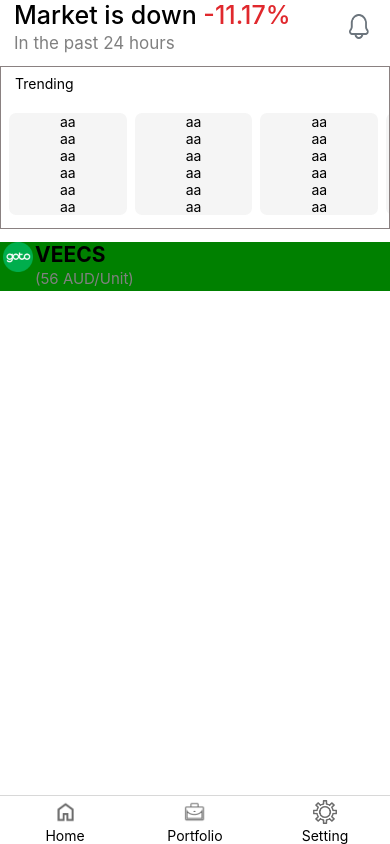
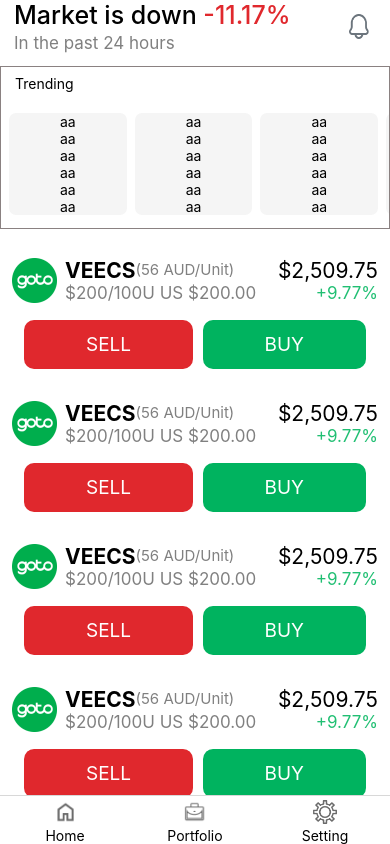
Before and after one commit to Abhishekkumarsingh2845/TradeApp, a React Native app: screen /Home in a window 390 px wide. Built offline with nearby package versions, Linux system fonts and the light colour scheme.

Commit message:
completing the Home screen

```diff
--- a/Src/Screens/Home.js
+++ b/Src/Screens/Home.js
@@ -4,6 +4,7 @@ import {
   StatusBar,
   StyleSheet,
   Text,
+  TouchableOpacity,
   View,
 } from 'react-native';
 import React from 'react';
@@ -70,17 +71,203 @@ const Home = () => {
           </View>
         </ScrollView>
       </View>
-      <View style={{backgroundColor:'green'}}>
-      <View style={{flexDirection: 'row'}}>
-        <View>
-          <Image source={require('./../Assets/Img/goto.png')} style={{width:35,height:30,resizeMode:'contain'}} />
+      <ScrollView>
+        <View style={styles.cardContainer}>
+          <View style={styles.card}>
+            <View style={styles.cardHeader}>
+              <Image
+                source={require('./../Assets/Img/goto.png')}
+                style={styles.cardImage}
+              />
+              <View style={styles.textRow}>
+                <View style={{flexDirection: 'row'}}>
+                  <Text style={styles.baseText}>VEECS</Text>
+                  <Text style={styles.superscript}>(56 AUD/Unit)</Text>
+                </View>
+                <View style={{flexDirection: 'row'}}>
+                  <Text style={{fontSize: hp(2), color: 'grey'}}>
+                    $200/100U US $200.00
+                  </Text>
+                </View>
+              </View>
+              <View style={styles.cardRightText}>
+                <Text style={{fontSize: hp(2.5), color: 'black'}}>
+                  $2,509.75
+                </Text>
+                <Text
+                  style={{fontSize: hp(2), color: 'black', color: '#21BF73'}}>
+                  +9.77%
+                </Text>
+              </View>
+            </View>
+            <View style={styles.cardActions}>
+              <TouchableOpacity
+                style={[styles.actionButton, styles.sellButton]}>
+                <Text style={styles.actionButtonText}>SELL</Text>
+              </TouchableOpacity>
+              <TouchableOpacity style={[styles.actionButton, styles.buyButton]}>
+                <Text style={styles.actionButtonText}>BUY</Text>
+              </TouchableOpacity>
+            </View>
+          </View>
         </View>
-        <View style={styles.textRow}>
-          <Text style={styles.baseText}>VEECS</Text>
-          <Text style={styles.superscript}>(56 AUD/Unit)</Text>
+        <View style={styles.cardContainer}>
+          <View style={styles.card}>
+            <View style={styles.cardHeader}>
+              <Image
+                source={require('./../Assets/Img/goto.png')}
+                style={styles.cardImage}
+              />
+              <View style={styles.textRow}>
+                <View style={{flexDirection: 'row'}}>
+                  <Text style={styles.baseText}>VEECS</Text>
+                  <Text style={styles.superscript}>(56 AUD/Unit)</Text>
+                </View>
+                <View style={{flexDirection: 'row'}}>
+                  <Text style={{fontSize: hp(2), color: 'grey'}}>
+                    $200/100U US $200.00
+                  </Text>
+                </View>
+              </View>
+              <View style={styles.cardRightText}>
+                <Text style={{fontSize: hp(2.5), color: 'black'}}>
+                  $2,509.75
+                </Text>
+                <Text
+                  style={{fontSize: hp(2), color: 'black', color: '#21BF73'}}>
+                  +9.77%
+                </Text>
+              </View>
+            </View>
+            <View style={styles.cardActions}>
+              <TouchableOpacity
+                style={[styles.actionButton, styles.sellButton]}>
+                <Text style={styles.actionButtonText}>SELL</Text>
+              </TouchableOpacity>
+              <TouchableOpacity style={[styles.actionButton, styles.buyButton]}>
+                <Text style={styles.actionButtonText}>BUY</Text>
+              </TouchableOpacity>
+            </View>
+          </View>
         </View>
-      </View>
-      </View>
+        <View style={styles.cardContainer}>
+          <View style={styles.card}>
+            <View style={styles.cardHeader}>
+              <Image
+                source={require('./../Assets/Img/goto.png')}
+                style={styles.cardImage}
+              />
+              <View style={styles.textRow}>
+                <View style={{flexDirection: 'row'}}>
+                  <Text style={styles.baseText}>VEECS</Text>
+                  <Text style={styles.superscript}>(56 AUD/Unit)</Text>
+                </View>
+                <View style={{flexDirection: 'row'}}>
+                  <Text style={{fontSize: hp(2), color: 'grey'}}>
+                    $200/100U US $200.00
+                  </Text>
+                </View>
+              </View>
+              <View style={styles.cardRightText}>
+                <Text style={{fontSize: hp(2.5), color: 'black'}}>
+                  $2,509.75
+                </Text>
+                <Text
+                  style={{fontSize: hp(2), color: 'black', color: '#21BF73'}}>
+                  +9.77%
+                </Text>
+              </View>
+            </View>
+            <View style={styles.cardActions}>
+              <TouchableOpacity
+                style={[styles.actionButton, styles.sellButton]}>
+                <Text style={styles.actionButtonText}>SELL</Text>
+              </TouchableOpacity>
+              <TouchableOpacity style={[styles.actionButton, styles.buyButton]}>
+                <Text style={styles.actionButtonText}>BUY</Text>
+              </TouchableOpacity>
+            </View>
+          </View>
+        </View>
+        <View style={styles.cardContainer}>
+          <View style={styles.card}>
+            <View style={styles.cardHeader}>
+              <Image
+                source={require('./../Assets/Img/goto.png')}
+                style={styles.cardImage}
+              />
+              <View style={styles.textRow}>
+                <View style={{flexDirection: 'row'}}>
+                  <Text style={styles.baseText}>VEECS</Text>
+                  <Text style={styles.superscript}>(56 AUD/Unit)</Text>
+                </View>
+                <View style={{flexDirection: 'row'}}>
+                  <Text style={{fontSize: hp(2), color: 'grey'}}>
+                    $200/100U US $200.00
+                  </Text>
+                </View>
+              </View>
+              <View style={styles.cardRightText}>
+                <Text style={{fontSize: hp(2.5), color: 'black'}}>
+                  $2,509.75
+                </Text>
+                <Text
+                  style={{fontSize: hp(2), color: 'black', color: '#21BF73'}}>
+                  +9.77%
+                </Text>
+              </View>
+            </View>
+            <View style={styles.cardActions}>
+              <TouchableOpacity
+                style={[styles.actionButton, styles.sellButton]}>
+                <Text style={styles.actionButtonText}>SELL</Text>
+              </TouchableOpacity>
+              <TouchableOpacity style={[styles.actionButton, styles.buyButton]}>
+                <Text style={styles.actionButtonText}>BUY</Text>
+              </TouchableOpacity>
+            </View>
+          </View>
+        </View>
+        <View style={styles.cardContainer}>
+          <View style={styles.card}>
+            <View style={styles.cardHeader}>
+              <Image
+                source={require('./../Assets/Img/goto.png')}
+                style={styles.cardImage}
+              />
+              <View style={styles.textRow}>
+                <View style={{flexDirection: 'row'}}>
+                  <Text style={styles.baseText}>VEECS</Text>
+                  <Text style={styles.superscript}>(56 AUD/Unit)</Text>
+                </View>
+                <View style={{flexDirection: 'row'}}>
+                  <Text style={{fontSize: hp(2), color: 'grey'}}>
+                    $200/100U US $200.00
+                  </Text>
+                </View>
+              </View>
+              <View style={styles.cardRightText}>
+                <Text style={{fontSize: hp(2.5), color: 'black'}}>
+                  $2,509.75
+                </Text>
+                <Text
+                  style={{fontSize: hp(2), color: 'black', color: '#21BF73'}}>
+                  +9.77%
+                </Text>
+              </View>
+            </View>
+            <View style={styles.cardActions}>
+              <TouchableOpacity
+                style={[styles.actionButton, styles.sellButton]}>
+                <Text style={styles.actionButtonText}>SELL</Text>
+              </TouchableOpacity>
+              <TouchableOpacity style={[styles.actionButton, styles.buyButton]}>
+                <Text style={styles.actionButtonText}>BUY</Text>
+              </TouchableOpacity>
+            </View>
+          </View>
+        </View>
+      </ScrollView>
     </View>
   );
 };
@@ -90,7 +277,7 @@ export default Home;
 const styles = StyleSheet.create({
   container: {
     flex: 1,
-    paddingHorizontal: 0, // No horizontal padding
+    paddingHorizontal: 0,
     backgroundColor: 'white',
   },
   header: {
@@ -122,15 +309,13 @@ const styles = StyleSheet.create({
   secondContainer: {
     borderWidth: 0.4,
     borderColor: '#8A8181',
-    width: '100%', // Ensure it spans the full width
-
+    width: '100%',
     marginVertical: hp(1.5),
   },
   trendingText: {
     color: 'black',
     paddingHorizontal: wp(3.5),
     marginVertical: hp(1),
-
     fontWeight: '400',
   },
   scrollView: {
@@ -142,8 +327,30 @@ const styles = StyleSheet.create({
     backgroundColor: 'whitesmoke',
     borderRadius: 7,
     elevation: 4,
-
-    marginRight: wp(2), // Add some space between the children
+    marginRight: wp(2),
+  },
+  cardContainer: {
+    marginHorizontal: wp(1),
+    marginVertical: hp(1),
+  },
+  card: {
+    backgroundColor: 'white',
+    borderRadius: 12,
+    elevation: 4,
+    padding: hp(1),
+  },
+  cardHeader: {
+    flexDirection: 'row',
+    alignItems: 'center',
+  },
+  cardImage: {
+    width: 45,
+    height: 45,
+    resizeMode: 'contain',
+  },
+  textRow: {
+    alignItems: 'baseline',
+    marginLeft: wp(2),
   },
   baseText: {
     fontSize: hp(2.5),
@@ -153,7 +360,33 @@ const styles = StyleSheet.create({
   superscript: {
     fontSize: hp(1.8),
     lineHeight: 24,
-    textAlignVertical: 'top',
     color: 'grey',
   },
+  cardRightText: {
+    position: 'absolute',
+    right: 0,
+    alignItems: 'flex-end',
+  },
+  cardActions: {
+    flexDirection: 'row',
+    justifyContent: 'space-between',
+    paddingHorizontal: wp(3),
+
+    marginTop: hp(2),
+  },
+  actionButton: {
+    paddingHorizontal: wp(16),
+    paddingVertical: hp(1.5),
+    borderRadius: 10,
+  },
+  sellButton: {
+    backgroundColor: Colours.primaryred,
+  },
+  buyButton: {
+    backgroundColor: Colours.primary,
+  },
+  actionButtonText: {
+    fontSize: 19,
+    color:Colours.white,
+  },
 });
```
